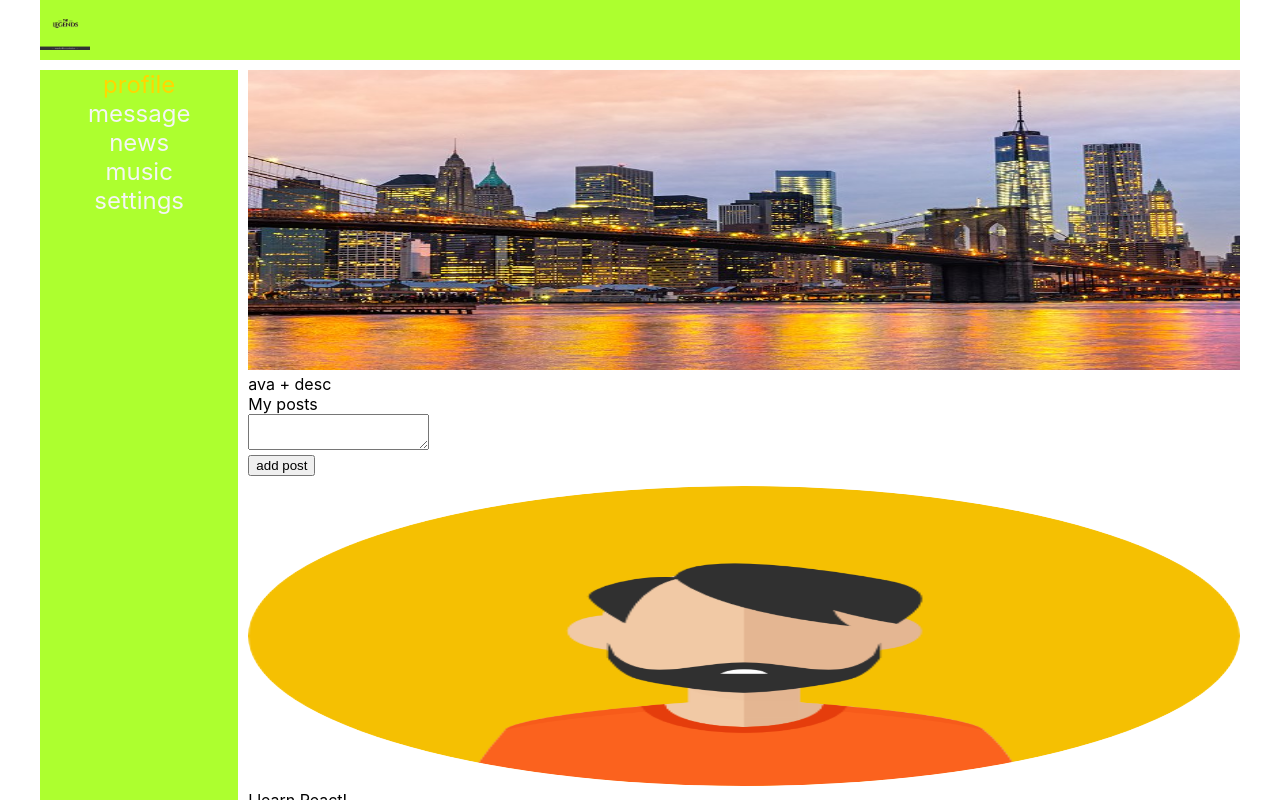
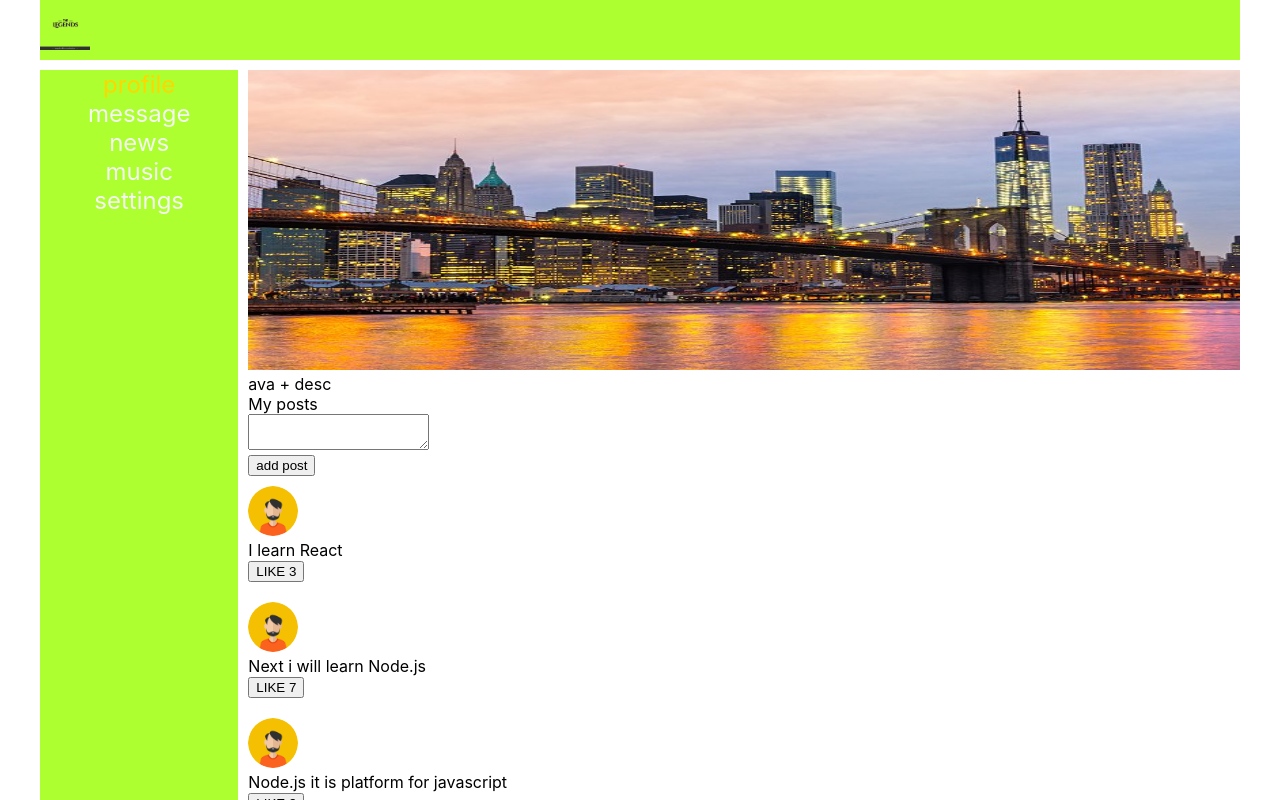
Before and after one commit to Chagrined/react-project, a React (Create React App) app: page / in a window 1280 px wide. Shown: the top 800 px of the page. Built offline with nearby package versions, Linux system fonts and the light colour scheme.

Commit message:
creat dialogs component

```diff
--- a/src/App.js
+++ b/src/App.js
@@ -1,5 +1,6 @@
 import './App.css';
 
+import Dialogs from './components/Dialogs/Dialogs';
 import Header from './components/Header/Header';
 import Navbar from './components/Navbar/Navbar';
 import Profile from './components/Profile/Profile';
@@ -11,6 +12,7 @@ function App() {
       <Navbar />
       <div className='content'>
         <Profile />
+        {/* <Dialogs /> */}
       </div>
     </div>
   );
--- /dev/null
+++ b/src/components/Dialogs/Dialogs.jsx
@@ -0,0 +1,11 @@
+import style from './Dialogs.module.css';
+
+const Dialogs = (props) => {
+    return (
+        <div className={style.dialogs}>
+            Dialogs
+        </div>
+    )
+}
+
+export default Dialogs;
--- a/src/components/Profile/MyPosts/MyPosts.jsx
+++ b/src/components/Profile/MyPosts/MyPosts.jsx
@@ -10,10 +10,10 @@ const MyPosts = () => {
                 <div><button>add post</button></div>
             </div>
             <div>
-                <Post />
-                <Post />
-                <Post />
-                <Post />
+                <Post likeCount={3} message='I learn React' />
+                <Post likeCount={7} message='Next i will learn Node.js' />
+                <Post likeCount={2} message='Node.js it is platform for javascript'/>
+                <Post likeCount={15} message='I like codding'/>
             </div>
         </div>
     )
--- a/src/components/Profile/MyPosts/Post/Post.jsx
+++ b/src/components/Profile/MyPosts/Post/Post.jsx
@@ -1,14 +1,14 @@
+import avatarPost from '../../../../images/avatarPost.png';
 import style from './Post.module.css';
-import avatarPost from '../../../../images/avatarPost.png'
 
-const Post = () => {
+const Post = (props) => {
     return (
         <div className={style.item}>
-            <img src={avatarPost} alt="post avatar" />
+            <img src={avatarPost} alt="post avatar" className={style.avatarPost}/>
             <div>
-                <span>I learn React!</span>
+                <span>{props.message}</span>
             </div>
-            <button>LIKE</button>
+            <button>LIKE {props.likeCount}</button>
         </div>
 
     )
--- a/src/components/Profile/MyPosts/Post/Post.module.css
+++ b/src/components/Profile/MyPosts/Post/Post.module.css
@@ -1,8 +1,8 @@
 .item {
-    padding-top: 10px;
+    padding: 10px 0 10px 0;
 }
 
-.item img {
+.avatarPost {
     width: 50px;
     height: 50px;
     border-radius: 100%;
--- a/src/components/Profile/Profile.jsx
+++ b/src/components/Profile/Profile.jsx
@@ -6,7 +6,7 @@ const Profile = () => {
     return (
         <div className={style.profile}>
             <div>
-                <img alt='profile-img' src={contentImg} />
+                <img className={style.bgImage} alt='profile-img' src={contentImg} />
             </div>
             <div>
                 ava + desc
--- a/src/components/Profile/Profile.module.css
+++ b/src/components/Profile/Profile.module.css
@@ -1,4 +1,4 @@
-.profile img {
+.bgImage {
     width: 100%;
     height: 300px;
   }
```
Also changed, not shown: src/components/Dialogs/Dialogs.module.css (added).
